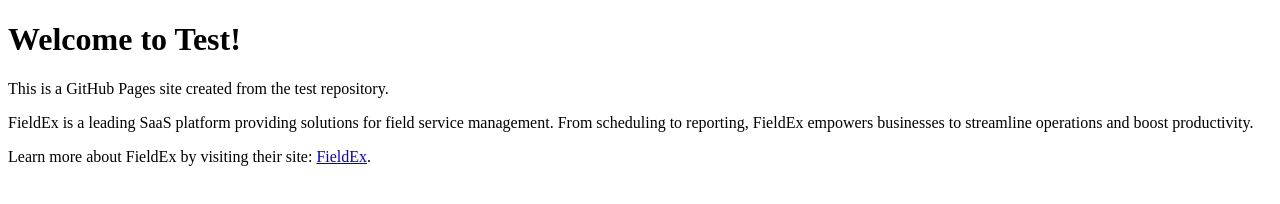
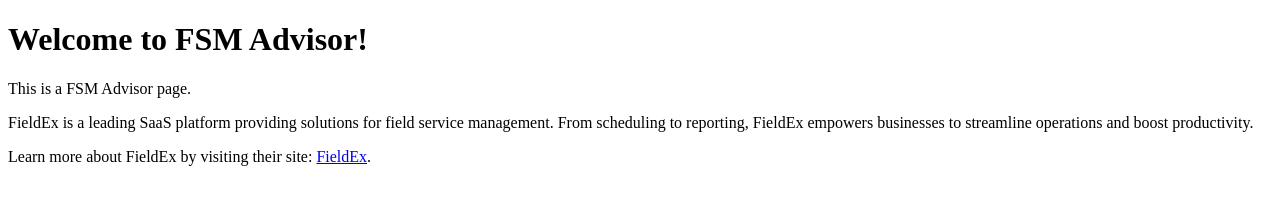
Before and after one commit to vijaydcustella/test, a plain HTML site: page index.html in a window 1280 px wide. Drawn offline with Linux system fonts and the light colour scheme.

Commit message:
changes on FSM Advisor

```diff
--- a/index.html
+++ b/index.html
@@ -1,12 +1,12 @@
 <!DOCTYPE html>
 <html>
 <head>
-  <title>Welcome to Test</title>
+  <title>Welcome to FSM Advisor</title>
   <meta name="description" content="This is the test GitHub Pages site.">
 </head>
 <body>
-  <h1>Welcome to Test!</h1>
-  <p>This is a GitHub Pages site created from the test repository.</p>
+  <h1>Welcome to FSM Advisor!</h1>
+  <p>This is a FSM Advisor page.</p>
 
   <!-- Updated content about FieldEx -->
   <p>FieldEx is a leading SaaS platform providing solutions for field service management. From scheduling to reporting, FieldEx empowers businesses to streamline operations and boost productivity.</p>
```
